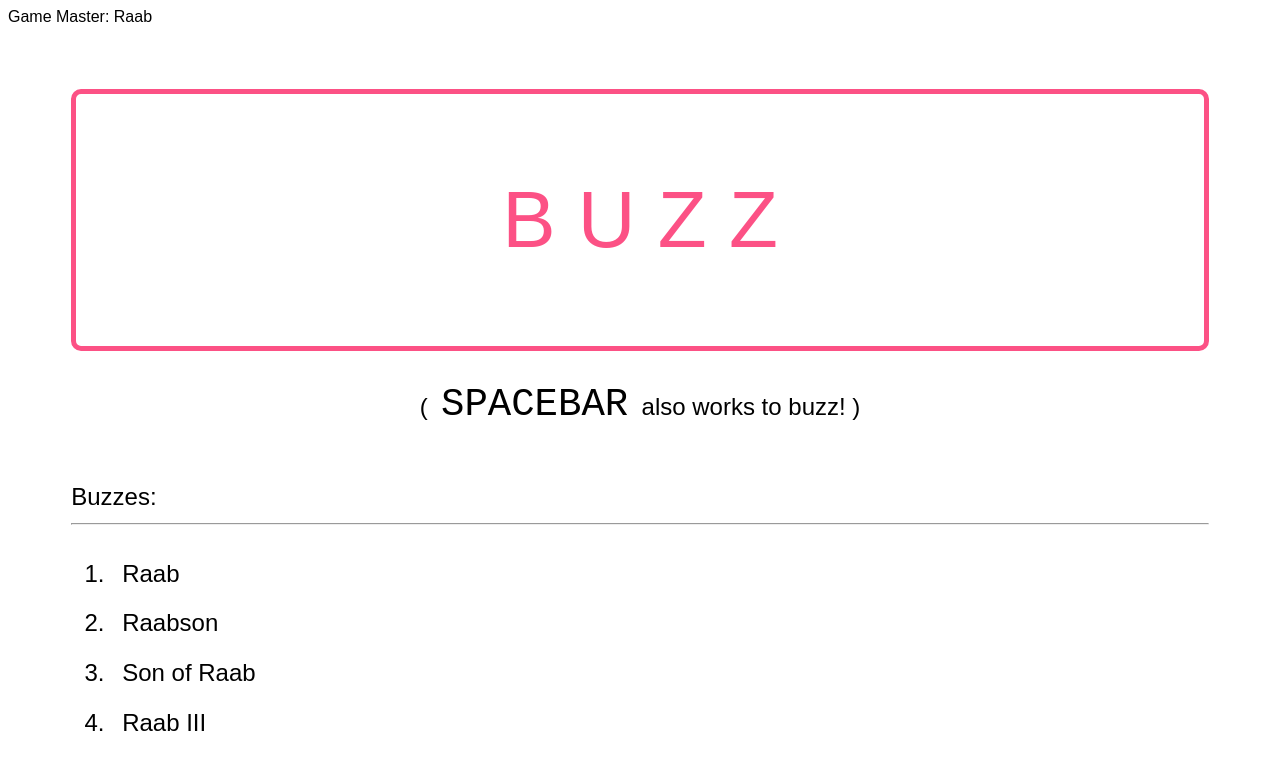
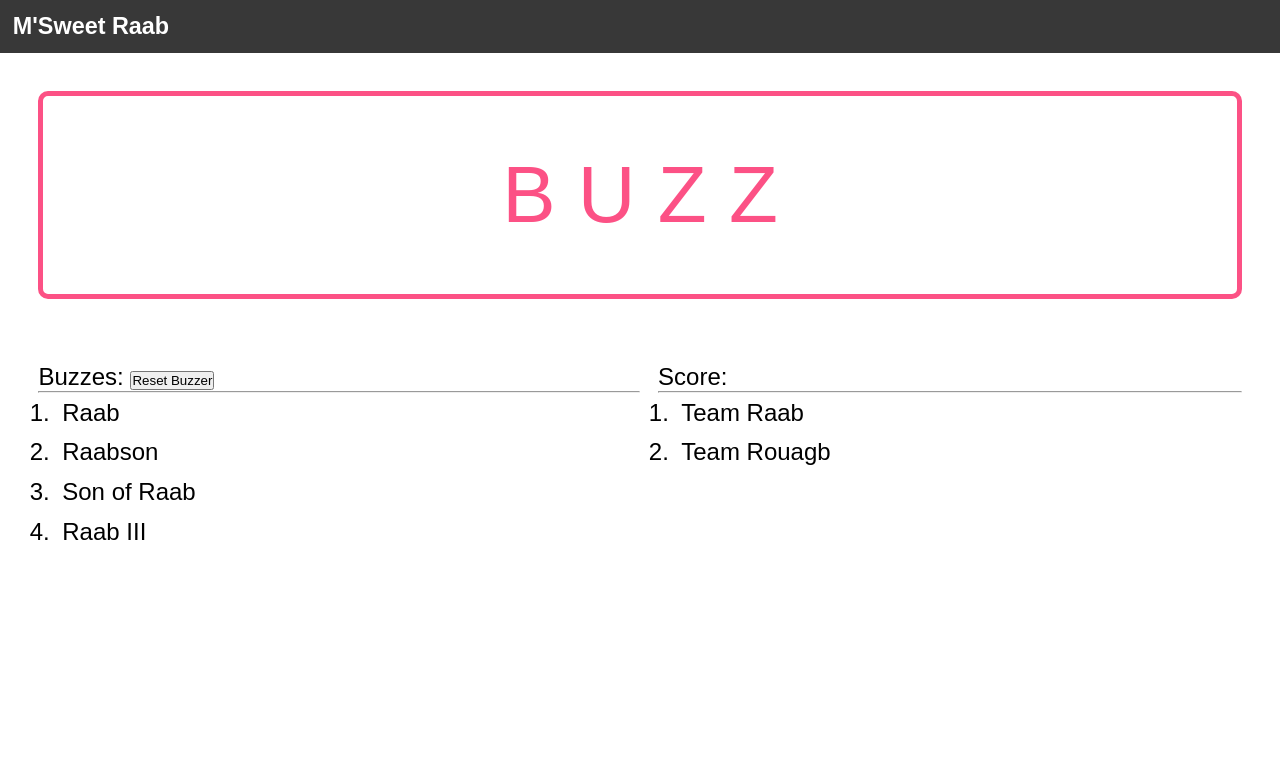
Before and after one commit to harperpack/game-buzzer, a plain HTML site: page index.html in a window 1280 px wide. Drawn offline with Linux system fonts and the light colour scheme.

Commit message:
layout v0, name, buzz

```diff
--- a/index.html
+++ b/index.html
@@ -4,32 +4,61 @@
         <meta charset="UTF-8" />
         <meta name="viewport" content="width=device-width, initial-scale=1.0"/>
         <link rel="stylesheet" href="style.css">
+        <script src="script.js"></script>
 <!--
         <link rel="preconnect" href="https://fonts.gstatic.com">
         <link href="https://fonts.googleapis.com/css2?family=Goldman&display=swap" rel="stylesheet">
 -->
     </head>
     <div class="header-bar">
-        Game Master: Raab
+<!--
+        <form id="playerRegistration" onSubmit="return false;">
+            <div>
+                <label for="player-name">Name:</label> name="player-name"
+                <input id="playerName" type="text" placeholder="M'Sweet Raab" required autofocus>
             </div>
+        </form>
+-->
+        <h3 id="playerName" contenteditable="true">M'Sweet Raab</h3>
+<!--
+        <div id="enteredName">
+        </div>
+-->
+<!--        Game Master: Raab-->
+    </div>
+    <body>
     <div class="game-container">
-        <div class="buzzer">
+        <div class="buzzer" onclick="activateBuzzer()">
             <p>B&nbsp;U&nbsp;Z&nbsp;Z</p>
+<!--            <p class="buzz-instructions"><kbd>CLICK</kbd>&nbsp;&nbsp;or&nbsp;&nbsp;press&nbsp;&nbsp;<kbd>SPACEBAR</kbd></p>-->
         </div>
+<!--
         <div class="alt-buzz">
-             <p>(&nbsp; <kbd>SPACEBAR</kbd> &nbsp;also works to buzz!&nbsp;)</p>
+             <p>&nbsp; <kbd>SPACEBAR</kbd> &nbsp;also works to buzz!&nbsp;</p>
         </div>
-        <div class="buzz-in-container">
-            <div>
+-->
+<!--        <div class="status-container">-->
+            <div class="buzz-list-container">
                 Buzzes:
+                <button onclick="resetBuzzer()">Reset Buzzer</button>
                 <hr>
-            <ol class="buzz-list">
+                <ol class="buzz-list" id="buzzList">
                     <li>Raab</li>
                     <li>Raabson</li>
                     <li>Son of Raab</li>
                     <li>Raab III</li>
                 </ol>
             </div>
+            <div class="score-container">
+                Score:
+<!--                <button onclick="resetBuzzer()">Reset Buzzer</button>-->
+                <hr>
+                <ol class="team-rank" id="teamRank">
+                    <li>Team Raab</li>
+                    <li>Team Rouagb</li>
+                </ol>
             </div>
+<!--        </div>-->
     </div>
+    </body>
 </html>
--- /dev/null
+++ b/script.js
@@ -0,0 +1,57 @@
+document.addEventListener(
+    "keydown", function(e) {
+        console.log(e.keyCode);
+        if (e.keyCode == 32) {
+            activateBuzzer();
+        }
+//        } else if (e.keyCode == 13) {
+//            submitName();
+//        }
+    }
+);
+
+function submitName() {
+    var newName = document.getElementById('enteredName');
+    newName.innerHTML = getInputName();
+    console.log(getInputName());
+}
+
+//// Get the input field
+//var input = document.getElementById("playerName");
+//// Execute a function when the user releases a key on the keyboard
+//input.addEventListener("keyup", function(event) {
+//  // Number 13 is the "Enter" key on the keyboard
+//  if (event.keyCode === 13) {
+//    var newName = document.getElementById('enteredName');
+//    newName.innerHTML = getInputName();
+//    // Trigger the button element with a click
+//    //document.getElementById("myBtn").click();
+//  }
+//});
+
+function getInputName() {
+    var name = document.querySelector('[contenteditable]').textContent.trim();
+    if (name === "" || name.length > 125) {
+        var count = Math.floor((Math.random() * 100000) + 1);
+        var nameHeader = document.getElementById("playerName");
+        name = "Neuthaler #" + count;
+        nameHeader.innerText = name;
+    }
+    return name;
+//    var contenteditable = document.querySelector('[contenteditable]'),
+//    text = contenteditable.textContent;
+//    return document.getElementById('playerName').value;
+}
+
+function activateBuzzer() {
+    console.log("Buzz");
+    var playerBuzz = document.createElement('li');
+    playerBuzz.innerHTML = getInputName();
+    var buzzList = document.getElementById('buzzList');
+    buzzList.appendChild(playerBuzz);
+}
+
+function resetBuzzer() {
+    var buzzList = document.getElementById('buzzList');
+    buzzList.innerHTML = '';
+}
--- a/style.css
+++ b/style.css
@@ -1,17 +1,54 @@
-html {
+* {
+    padding: 0;
+    margin: 0;
     font-family: sans-serif;
 }
 
+@media screen and (min-width: 601px) {
+    html {
+        font-size: 100%;
+    }
+}
+
+@media screen and (max-width: 600px) {
+    html {
+        font-size: 75%;
+    }
+}
+
+.header-bar {
+    background-color: #383838;
+    vertical-align: top;
+    color: #ffffff;
+/*    font-size: 125%;*/
+    padding: 1%;
+    display: flex;
+    justify-content: space-between;
+    font-size: 125%;
+}
+
+/*
+input {
+    font-size: 125%;
+}
+*/
+
 .game-container {
     display: grid;
-    padding: 5%;
-    grid-row-gap: 5%;
+    padding: 3%;
+    grid-row-gap: 4rem;
+    grid-template-columns: 1fr 1fr;
+    grid-template-rows: 13rem 2fr;
+/*    height: 100vh;*/
 }
 
 .buzzer {
+    grid-row: 1;
+    grid-column: 1/3;
     background-color: #ffffff;
+    padding: 7%;
 /*    font-family: 'Goldman', cursive;*/
-    text-align: center;
+/*    text-align: center;*/
     font-size: 500%;
     color: #FC5185;
     border-radius: 10px;
@@ -20,6 +57,9 @@ html {
     transition-property: color, background-color, font-weight;
     transition-duration: 0.2s;
     transition-timing-function: ease-out;
+    display: flex;
+    justify-content: center;
+    align-items: center;
 /*        color 0.5s linear, background-color 0.5s linear;*/
 }
 
@@ -33,23 +73,38 @@ html {
 /*    border-radius: 100%;*/
 }
 
-.alt-buzz {
-    font-size: 150%;
-    text-align: center;
-    margin-top: -2%;
-}
-
 kbd {
     font-size: 200%;
     padding-bottom: 0px;
     margin-bottom: 0px;
 }
 
-.buzz-in-container {
+/*
+.status-container {
     align-items: right;
+    font-size: 150%;
+    display: flex;
+    justify-content: space-between;
+}
+*/
+
+.buzz-list-container {
+    grid-row: 2;
+    grid-column: 1/2;
     font-size: 150%;
 }
 
-.buzz-list li {
+.buzz-list, .team-rank {
+    margin-left: 3%;
+}
+
+.buzz-list li, .team-rank li {
     padding: 1%;
 }
+
+.score-container {
+    margin-left: 3%;
+    grid-row: 2;
+    grid-column: 2/3;
+    font-size: 150%;
+}
```
Lines whose indentation alone changed are shown as unchanged.
